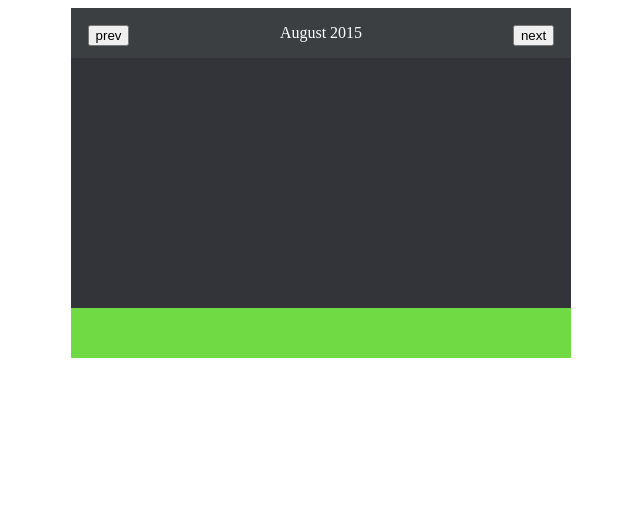
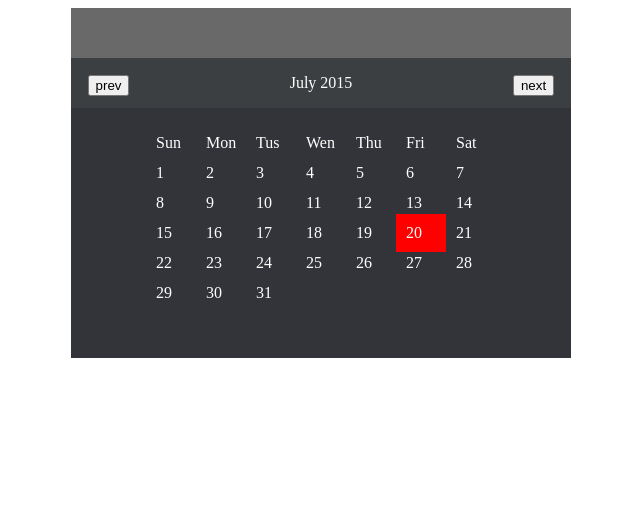
Before and after one commit to FEvelychko/datepicker, a plain HTML site: page index.html in a window 1280 px wide. Shown: the whole page, without its empty margins (319-959 px from the left). Drawn offline with Linux system fonts and the light colour scheme.

Commit message:
feature of chosing date that will be showed

```diff
--- a/scripts/app.js
+++ b/scripts/app.js
@@ -20,6 +20,7 @@
 
         var template =
             '<div class="datepicker">'+
+            '<div class="headinput"></div>'+
             '<div class="head">'+
             '<div class="previous"><button id = "prev">prev</button></div>'+
             '<div class="yearview">August 2015</div>'+
@@ -30,9 +31,9 @@
             '<div class="calendarbody"></div>'+
             '</div>'+
             '</div>';
-        var newDiv = document.createElement("div");
-        newDiv.innerHTML = template;
-        document.body.appendChild(newDiv);
+        this.newDiv = document.createElement("div");
+        this.newDiv.innerHTML = template;
+        document.body.appendChild(this.newDiv);
         return this;
 
     };
@@ -93,6 +94,7 @@
                 this.li.innerHTML = j;
                 this.ulDays.appendChild(this.li);
                 this.showCurrentDay(j);
+                this.addEvent(j);
             }
             if(j>7 && j<=14){
                 this.li = document.createElement('li');
@@ -100,6 +102,7 @@
                 this.li.innerHTML = j;
                 this.ulDaysSecond.appendChild(this.li);
                 this.showCurrentDay(j);
+                this.addEvent(j);
             }
             if(j>14 && j<=21){
                 this.li = document.createElement('li');
@@ -107,6 +110,7 @@
                 this.li.innerHTML = j;
                 this.ulDaysThird.appendChild(this.li);
                 this.showCurrentDay(j);
+                this.addEvent(j);
             }
             if(j>21 && j<=28){
                 this.li = document.createElement('li');
@@ -114,6 +118,7 @@
                 this.li.innerHTML = j;
                 this.ulDaysForth.appendChild(this.li);
                 this.showCurrentDay(j);
+                this.addEvent(j);
             }
             if(j>28 && j <=this.monthDays){
                 this.li = document.createElement('li');
@@ -121,6 +126,7 @@
                 this.li.innerHTML = j;
                 this.ulDaysFifth.appendChild(this.li);
                 this.showCurrentDay(j);
+                this.addEvent(j);
             }
         }
         return this;
@@ -129,10 +135,24 @@
 
     DatePicker.prototype.showCurrentDay = function(number){
 
+        var currentDay = number;
         var today = this.currentDate.getDate();
-        if(number == today){
+        if(currentDay == today){
             this.li.style.backgroundColor = 'red';
         }
+        return this;
+
+    };
+
+    DatePicker.prototype.addEvent = function(number){
+
+        var chosenDay = number;
+        var input = this.newDiv.querySelector('.headinput');
+        var showCurrentDay = function(){
+            console.log(chosenDay + " " + this.months[this.currentMonth] + " " + this.currentYear);
+            input.innerHTML = chosenDay + " " + this.months[this.currentMonth] + " " + this.currentYear;
+        };
+        this.li.addEventListener('click', showCurrentDay.bind(this));
         return this;
 
     };
@@ -201,7 +221,7 @@
         this.showMonthYear();                                                   /* on changing month, show current month/year */
         this.getMonthDays();                                                    /* getting days from each month using difference between 2 months  */
         this.setPossibleDays(this.monthDays);                                   /* depending on how many days in months, set this quantity */
-        console.log(this.months[this.currentMonth] + " " + this.monthDays + " " + this.currentYear);
+        //console.log(this.months[this.currentMonth] + " " + this.monthDays + " " + this.currentYear);
         return this;
 
     };
@@ -213,7 +233,7 @@
         this.showMonthYear();
         this.getMonthDays();
         this.setPossibleDays(this.monthDays);
-        console.log(this.months[this.currentMonth] + " " + this.monthDays + " " + this.currentYear);
+        //console.log(this.months[this.currentMonth] + " " + this.monthDays + " " + this.currentYear);
         return this;
 
     };
--- a/styles/main.css
+++ b/styles/main.css
@@ -4,6 +4,17 @@
         width: 500px;
         height: 350px;
         background-color: #6FDA44;
+    }
+    .headinput{
+        width: 100%;
+        height: 50px;
+        background-color: dimgray;
+        text-align: center;
+        color: moccasin;
+        line-height: 50px;
+        font-size: 16px;
+        -webkit-transition: all 0.2s ease-in;
+        transition: all 0.2s ease-in;
     }
     .head{
         width: 100%;
@@ -16,10 +27,12 @@
         background-color: #323439;
     }
     .calendarhead{
-        width: 100%;height: 50px;
+        width: 100%;
+        height: 50px;
     }
     .calendarbody{
-        width: 100%;height: 350px;
+        width: 100%;
+        height: 350px;
     }
     .yearview {
         width: 70%;
```
